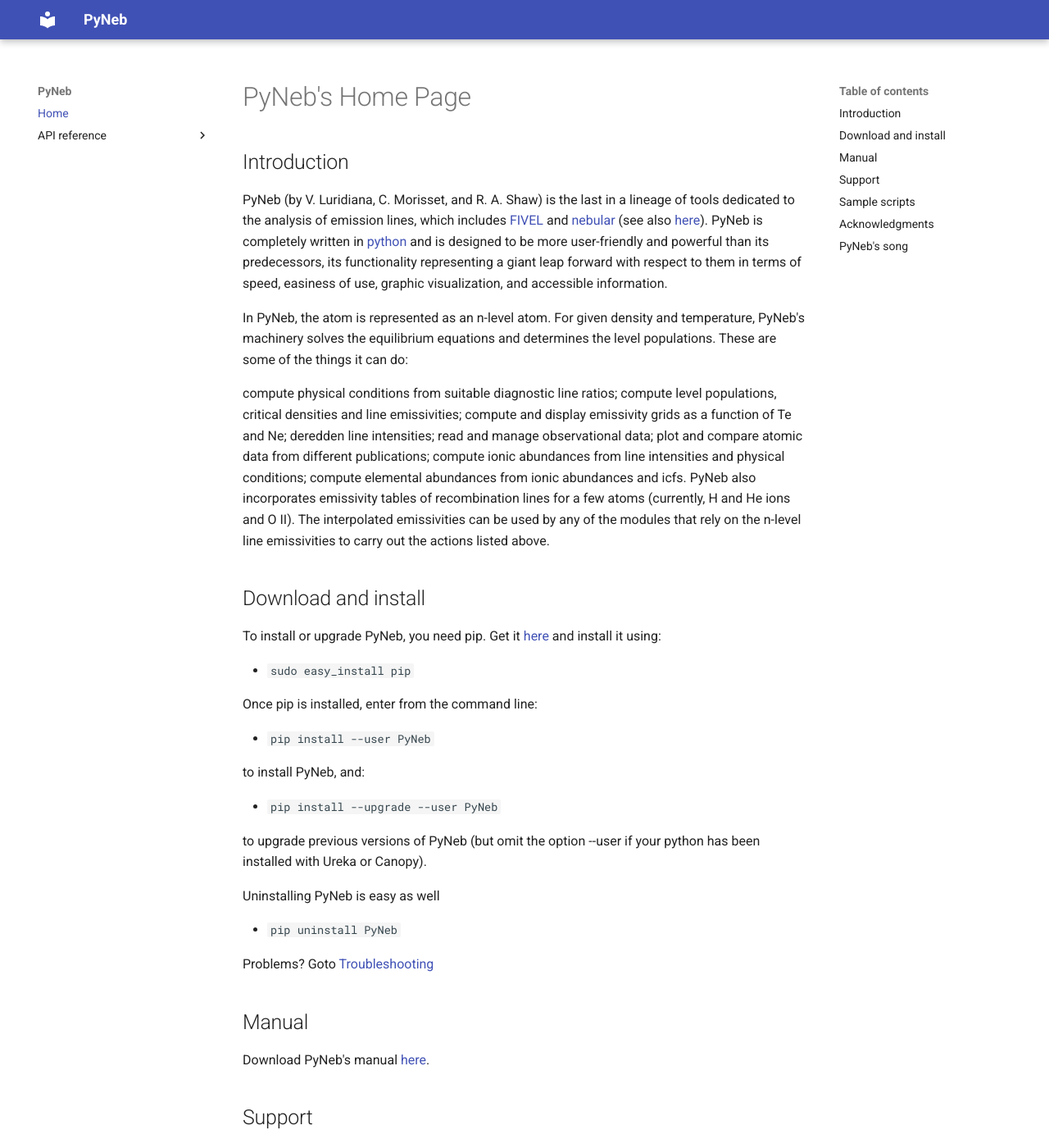
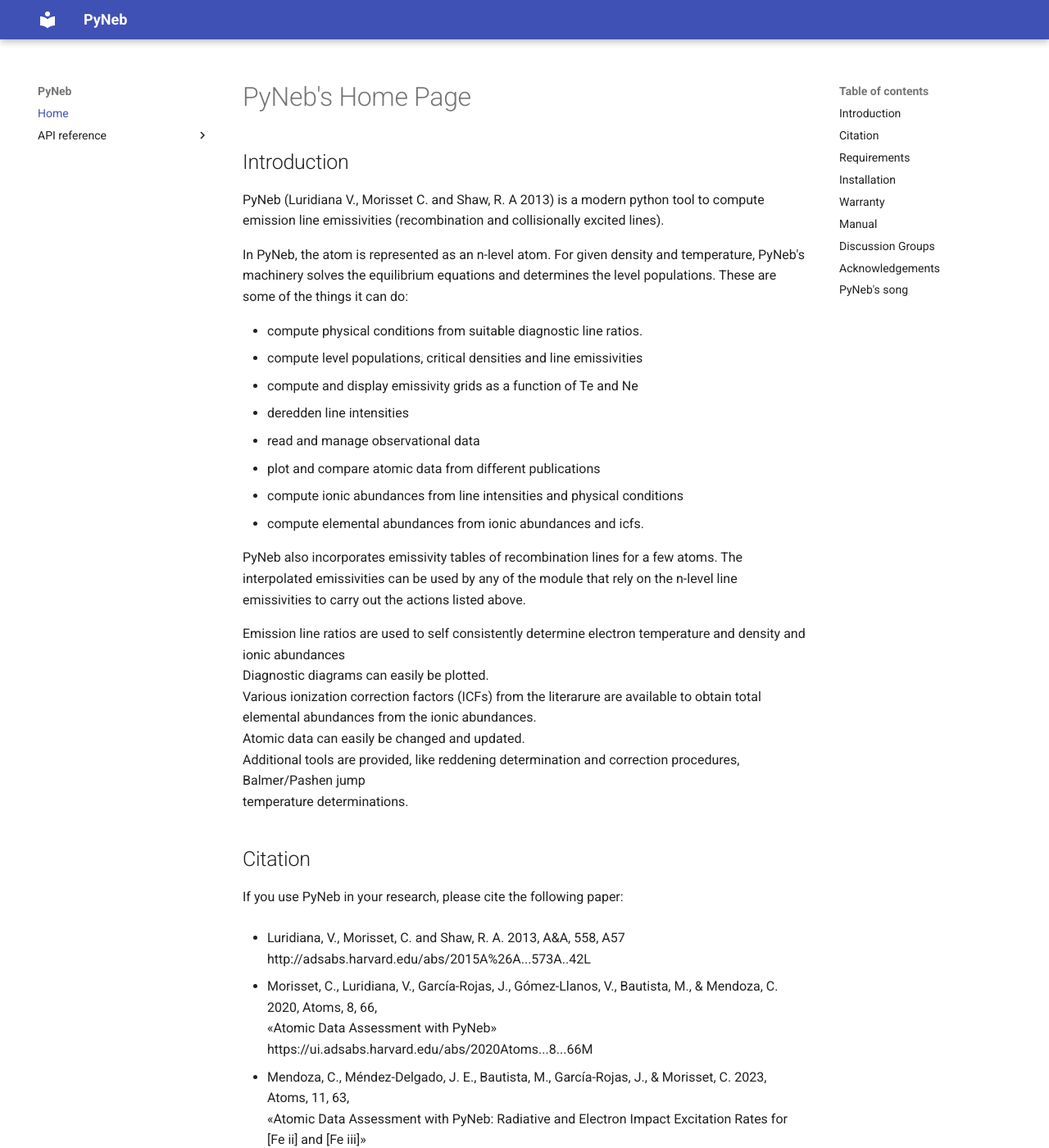
Before and after one commit to Morisset/PyNeb_devel, an MkDocs documentation site: the page built from docs/index.md, in a window 1280 px wide and 1400 px high. Shown: the whole window at 82% size. Built offline with MkDocs 1.6.1 and Material for MkDocs 9.7.7, drawn with Linux system fonts in a browser that asks for light colours; some of the changed text lies outside the part shown.

Commit message:
Update index.md

```diff
--- a/docs/index.md
+++ b/docs/index.md
@@ -2,59 +2,95 @@
 
 ## Introduction
 
-PyNeb (by V. Luridiana, C. Morisset, and R. A. Shaw) is the last in a lineage of tools dedicated to the analysis of emission lines, which includes [FIVEL](https://ui.adsabs.harvard.edu/abs/1987JRASC..81..195D/abstract) and [nebular](http://research.iac.es/proyecto/PyNeb/) (see also [here](https://ui.adsabs.harvard.edu/abs/1998ASPC..145..192S/abstract)). PyNeb is completely written in [python](https://www.python.org) and is designed to be more user-friendly and powerful than its predecessors, its functionality representing a giant leap forward with respect to them in terms of speed, easiness of use, graphic visualization, and accessible information.
+PyNeb (Luridiana V., Morisset C. and Shaw, R. A 2013) is a modern python tool to compute emission line emissivities (recombination and collisionally excited lines).
 
 In PyNeb, the atom is represented as an n-level atom. For given density and temperature, PyNeb's machinery solves the equilibrium equations and determines the level populations. These are some of the things it can do:
 
-compute physical conditions from suitable diagnostic line ratios;
-compute level populations, critical densities and line emissivities;
-compute and display emissivity grids as a function of Te and Ne;
-deredden line intensities;
-read and manage observational data;
-plot and compare atomic data from different publications;
-compute ionic abundances from line intensities and physical conditions;
-compute elemental abundances from ionic abundances and icfs.
-PyNeb also incorporates emissivity tables of recombination lines for a few atoms (currently, H and He ions and O II). The interpolated emissivities can be used by any of the modules that rely on the n-level line emissivities to carry out the actions listed above.
+- compute physical conditions from suitable diagnostic line ratios.
+- compute level populations, critical densities and line emissivities
+- compute and display emissivity grids as a function of Te and Ne
+- deredden line intensities
+- read and manage observational data
+- plot and compare atomic data from different publications
+- compute ionic abundances from line intensities and physical conditions
+- compute elemental abundances from ionic abundances and icfs.
 
-## Download and install
+PyNeb also incorporates emissivity tables of recombination lines for a few atoms. The interpolated emissivities can be used by any of the module that rely on the n-level line emissivities to carry out the actions listed above.
 
-To install or upgrade PyNeb, you need pip. Get it [here](https://pypi.org/project/pip/) and install it using:
+Emission line ratios are used to self consistently determine electron temperature and density and ionic abundances
+Diagnostic diagrams can easily be plotted.
+Various ionization correction factors (ICFs) from the literarure are available to obtain total elemental abundances from the ionic abundances.
+Atomic data can easily be changed and updated.
+Additional tools are provided, like reddening determination and correction procedures, Balmer/Pashen jump
+temperature determinations.
 
-* `sudo easy_install pip`
+## Citation
 
-Once pip is installed, enter from the command line:
+If you use PyNeb in your research, please cite the following paper:
 
-* `pip install --user PyNeb`
+- Luridiana, V., Morisset, C. and Shaw, R. A. 2013, A&A, 558, A57
+  http://adsabs.harvard.edu/abs/2015A%26A...573A..42L
 
-to install PyNeb, and:
+- Morisset, C., Luridiana, V., García-Rojas, J., Gómez-Llanos, V., Bautista, M., & Mendoza, C. 2020, Atoms, 8, 66,
+  «Atomic Data Assessment with PyNeb»
+  https://ui.adsabs.harvard.edu/abs/2020Atoms...8...66M
 
-* `pip install --upgrade --user PyNeb`
+- Mendoza, C., Méndez-Delgado, J. E., Bautista, M., García-Rojas, J., & Morisset, C. 2023, Atoms, 11, 63,
+  «Atomic Data Assessment with PyNeb: Radiative and Electron Impact Excitation Rates for [Fe ii] and [Fe iii]»
+  https://ui.adsabs.harvard.edu/abs/2023Atoms..11...63M
 
-to upgrade previous versions of PyNeb (but omit the option --user if your python has been installed with Ureka or Canopy).
+## Requirements
 
-Uninstalling PyNeb is easy as well
+PyNeb uses numpy, matplotlib, pyfits, scipy and other standard python libraries.
 
-* `pip uninstall PyNeb`
+## Installation
 
-Problems? Goto [Troubleshooting](http://research.iac.es/proyecto/PyNeb//troubleshooting.html)
+You may find useful to download, install and upgrade PyNeb using [pip](http://www.pip-installer.org/en/latest/index.html).
+
+For example:
+
+- `pip install -U PyNeb`
+
+Note: you MAY need `--user` if you installed python without Anaconda or Canopy.
+
+Updates use the same command.
+
+You can also install from the github repository:
+
+- `pip install -U git+https://github.com/Morisset/PyNeb_devel.git`
+
+To use the development branch (at your own risks!!!):
+
+- `pip install -U git+https://github.com/Morisset/PyNeb_devel.git@devel`
+
+## Warranty
+
+PyNeb is provided as it is. No warranty at all.
 
 ## Manual
 
-Download PyNeb's manual [here](https://github.com/Morisset/PyNeb_devel/tree/master/docs).
+- The manuals are here: <https://github.com/Morisset/PyNeb_devel/tree/master/docs>
+- The reference manual is accessible from <http://morisset.github.io/PyNeb_devel/>
 
-## Support
+## Discussion Groups
 
-There is a [discussion](https://groups.google.com/accounts/SetOSID) group to post requests, help other users, and share your problems.
+- https://groups.google.com/forum/#!forum/pyneb
+- Send a mail to the group: pyneb@googlegroups.com
 
-To get a quick answer to a problem, send an email to the [group account](mailto:pyneb@googlegroups.com).
+## Acknowledgements
 
-## Sample scripts
+This project is partly supported by grants DGAPA/PAPIIT-107215 and CONACyT-CB2015-254132.
 
-Several useful scripts to get started with PyNeb can be found in the final section of [PyNeb's manual](https://github.com/Morisset/PyNeb_devel/tree/master/docs).
+PyNeb uses part of Chiantipy:
 
-## Acknowledgments
+- Utility functions, many for reading the CHIANTI database files:
 
-Many thanks to Gloria, Jorge, Manu, Adal, Grazyna, Rubén, Enrique, César, Arturo and many other early adopters of the code.
+Copyright 2009, 2010 Kenneth P. Dere
+This software is distributed under the terms of the GNU General Public License that is found in the LICENSE file
+
+- FortranFormat: Written by Konrad Hinsen <hinsen@cnrs-orleans.fr> With contributions from Andreas Prlic <andreas@came.sbg.ac.at> last revision: 2006-6-23
+
+- Many thanks to Gloria, Jorge, Manu, Adal, Grazyna, Rubén, Enrique, César, Arturo and many other early adopters of the code.
 
 ## PyNeb's song
 
```
